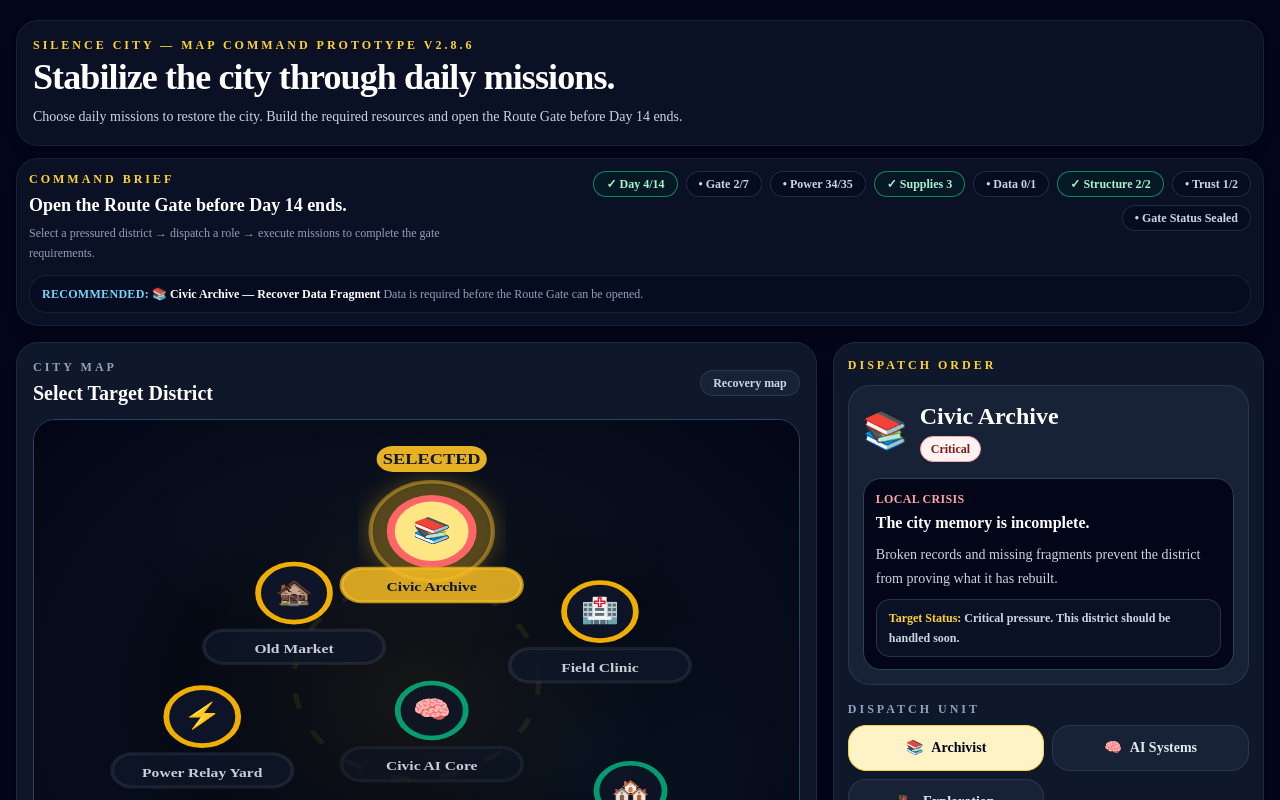
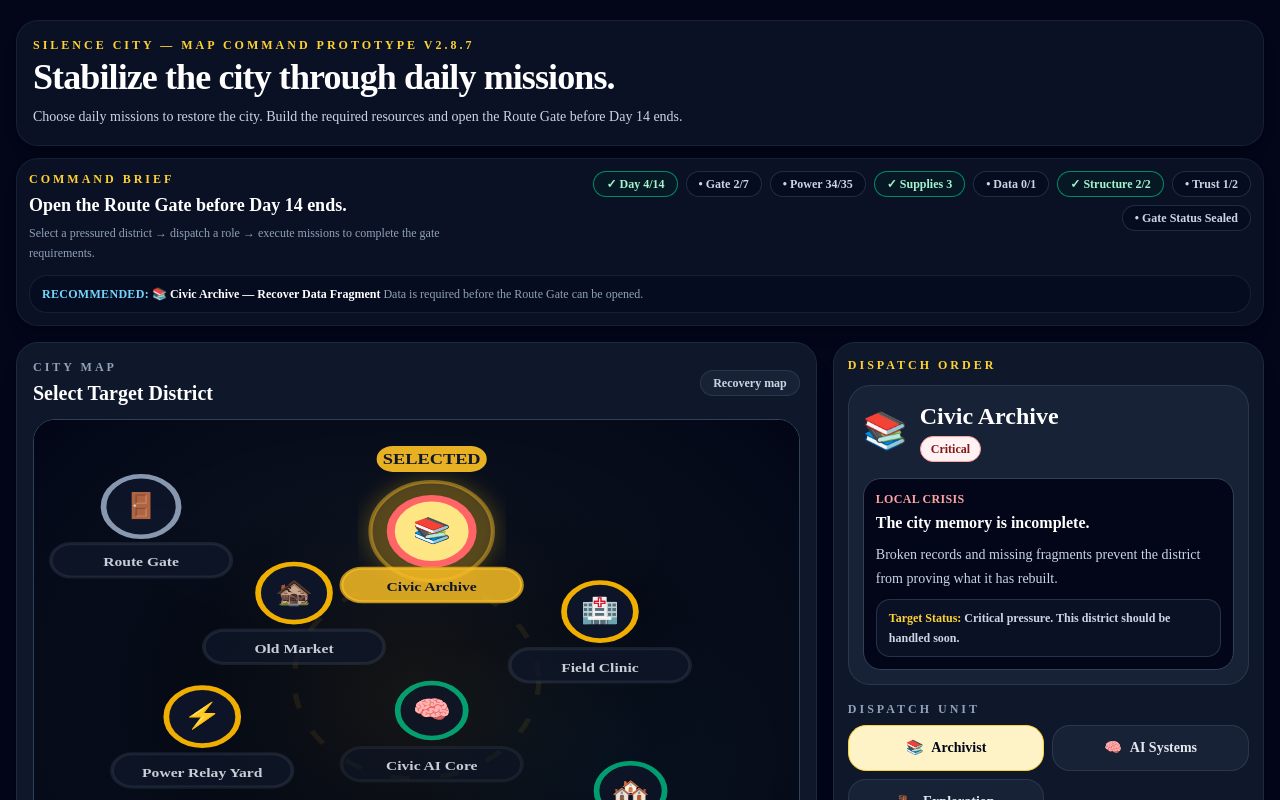
Before and after one commit to dh9vbm8mty-cloud/silence-city-ui, a Next.js app: page /silence-city-map in a window 1280 px wide. Shown: the top 800 px of the page. Built offline with nearby package versions, Linux system fonts and the light colour scheme.

Commit message:
Move route gate to upper-left map corner

```diff
--- a/app/silence-city-map/page.tsx
+++ b/app/silence-city-map/page.tsx
@@ -30,7 +30,7 @@ type District = {
   points: string;
 };
 
-const version = "2.8.6";
+const version = "2.8.7";
 
 const startingResources: CityResources = {
   Power: 34,
@@ -168,8 +168,8 @@ const startingDistricts: District[] = [
     detail: "Opening the gate requires power stability, public supplies, verified records, and coordinated approval.",
     recommendedRoles: ["Planner", "Engineering", "AI Systems"],
     actions: ["Inspect Gate", "Prioritize Gate Readiness", "Draft Opening Plan"],
-    x: 52,
-    y: 90,
+    x: 14,
+    y: 14,
     points: "39,84 61,84 72,97 28,97",
   },
 ];
```
